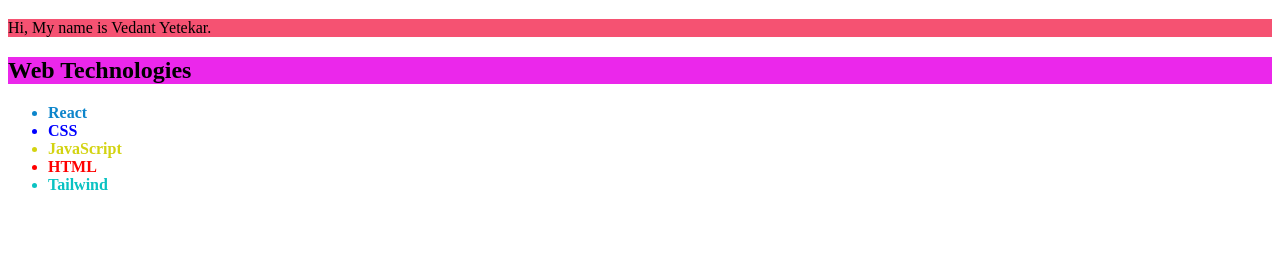
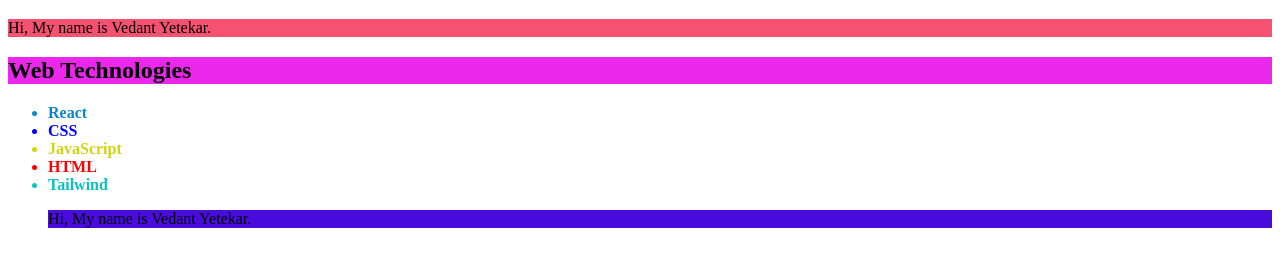
Before and after one commit to vedanty3/css, a plain HTML site: page 02.CSS Selectors/index.html in a window 1280 px wide. Shown: the part 61-328 px from the top of the page. Drawn offline with Linux system fonts and the light colour scheme.

Commit message:
combinator selector

```diff
--- a/02.CSS Selectors/index.html
+++ b/02.CSS Selectors/index.html
@@ -16,6 +16,7 @@
       <li class="js">JavaScript</li>
       <li class="html">HTML</li>
       <li class="tw">Tailwind</li>
+      <p introduction>Hi, My name is Vedant Yetekar.</p>
     </ul>
   </body>
 </html>
--- a/02.CSS Selectors/style.css
+++ b/02.CSS Selectors/style.css
@@ -40,8 +40,17 @@ li {
   background-color: coral;
 }
 
-[introduction] {
+/* [introduction] {
   background-color: rgb(245, 82, 114);
+} */
+
+p {
+  background-color: rgb(245, 82, 114);
+}
+
+/* combinator selector */
+ul p {
+  background-color: rgb(74, 11, 221);
 }
 
 [introduction="webt"] {
```
